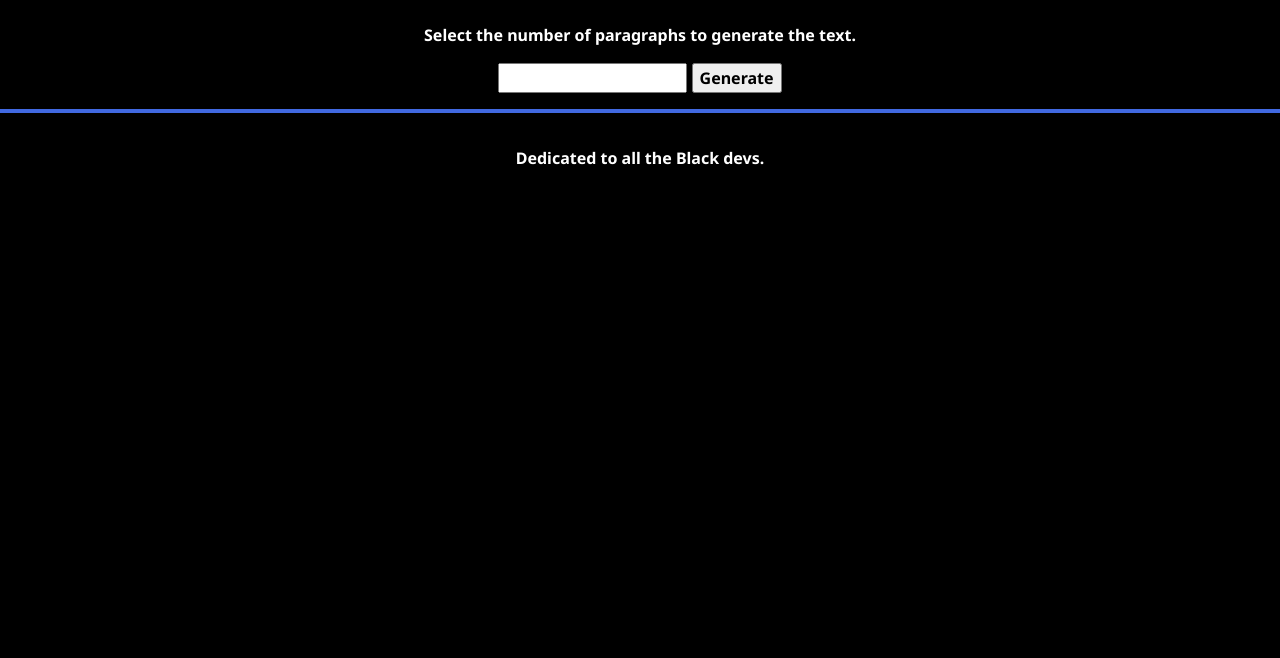
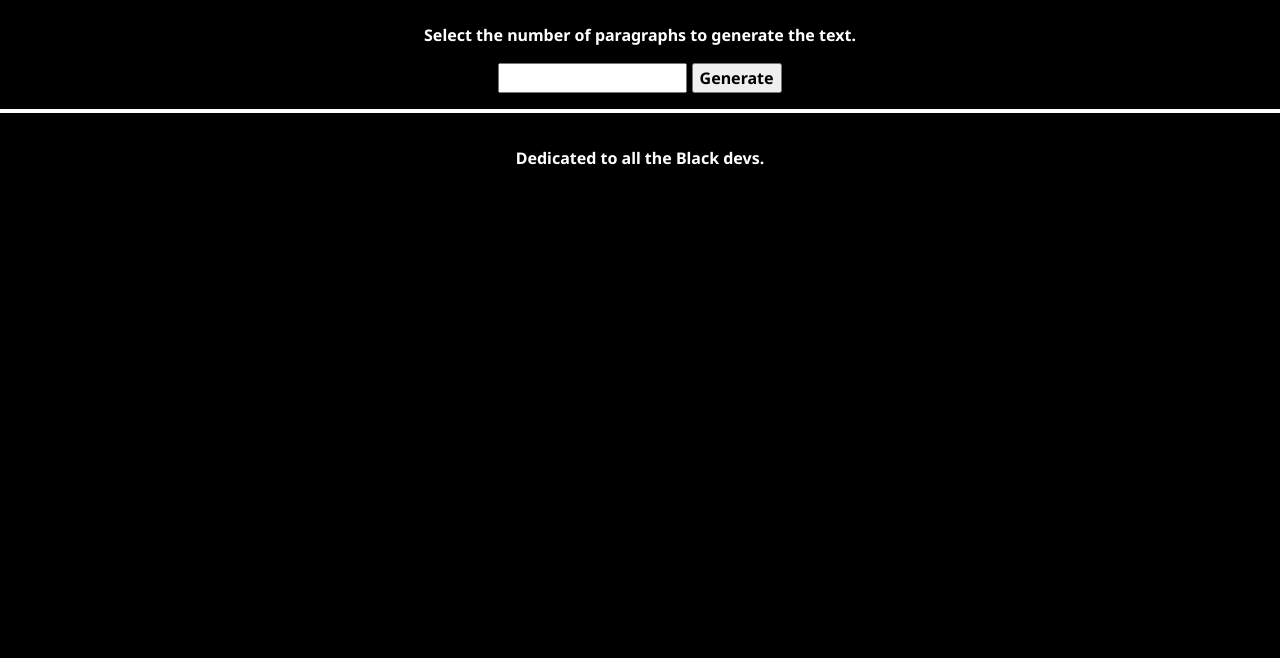
Before and after one commit to camckin10/black-parents, a website: page public/index.html in a window 1280 px wide. Shown: the part 142-800 px from the top of the page. Drawn offline with nearby package versions, Linux system fonts and the light colour scheme.

Commit message:
changing text border color

```diff
--- a/public/styles.css
+++ b/public/styles.css
@@ -16,6 +16,6 @@ body{
 
 /*box to hold  generated text*/
 .generated-text{
-	border:2px solid royalblue;
+	border:2px solid white;
 
 }
```
